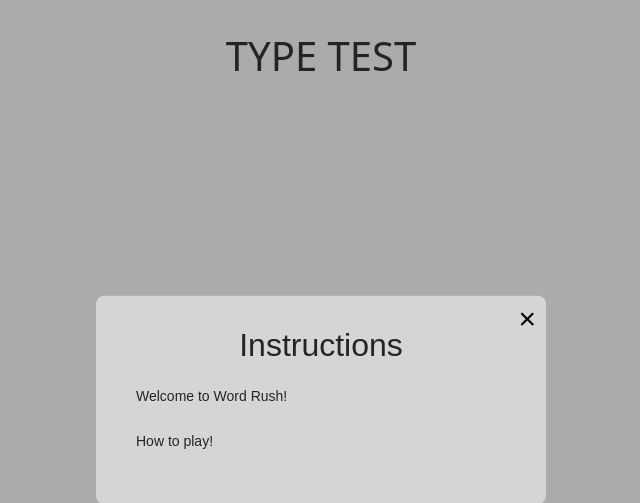
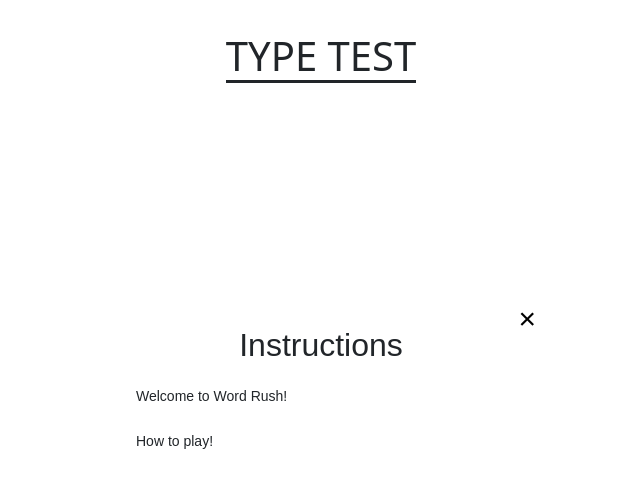
Before and after one commit to shadowblade11/Word-Rush, a Flask app: page / in a window 1280 px wide. Shown: the top 503 px of the page, without its empty margins (319-959 px from the left). Run offline with Flask 2, Linux system fonts and the light colour scheme.

Commit message:
removed theme

```diff
--- a/app/static/Styles.css
+++ b/app/static/Styles.css
@@ -1,15 +1,14 @@
-@keyframes color {
-  0%   { background: #ffffff; }
-  20%  { background: #000000; }
-  40%  { background: #ffffff; }
-  60%  { background: #000000; }
-  80%  { background: #ffffff; }
-  100% { background: #000000; }
-}
-
 body {
-  background: #33CCCC; /* Fallback */
-  animation: color 100s infinite linear;
   text-align: center;
   padding: 2em;
 }
+
+#textBox {
+  border:solid;
+  border-style: none none solid none;
+  display: inline-block;
+}
+
+ul {
+  list-style: none;
+}
```
